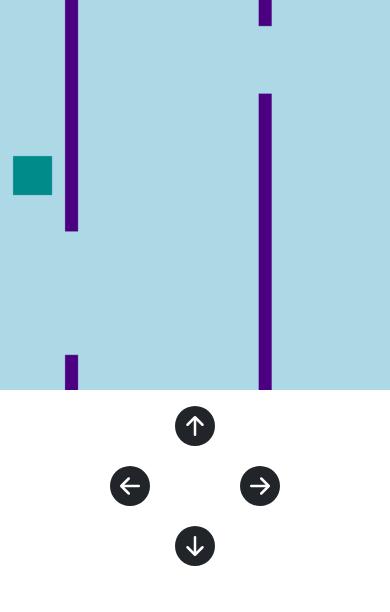
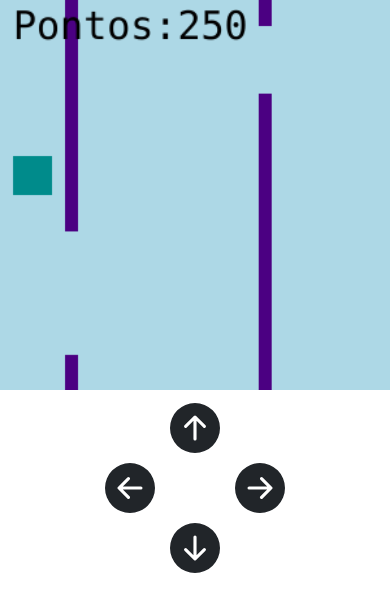
Before and after one commit to Yasmin002/JogoMobile, a website: page www/index.html in a window 390 px wide. Drawn offline with nearby package versions, Linux system fonts and the light colour scheme.

Commit message:
Projeto Jogo Mobile finalizado

```diff
--- a/www/components/script.js
+++ b/www/components/script.js
@@ -22,14 +22,15 @@
  setTimeout(parar, 800);
  });
 }
-
 var personagemObj;
 var obstaculo = [];
+var pontos;
 
 ///Inicio do Jogo
 function inicioJogo(){
 areaJogo.start();
 personagemObj = new componente('#008B8B', 10, 120, 30, 30);
+pontos =  new componente('#000', 10, 30, 'Consolas','30px', 'texto');
 }
 
 ///Area do Jogo
@@ -57,17 +58,25 @@ if((areaJogo.frame / n )% 1 == 0){
   return false;
 }
 }
-function componente(cor, x, y, largura, altura){
+function componente(cor, x, y, largura, altura, tipo){
+this.tipo = tipo,
 this.altura = altura,
 this.largura = largura,
 this.x = x,
 this.y = y,
 this.velocidadeX = 0,
 this.velocidadeY = 0,
+this.texto = 0,
 this.atualiza = function(){
  contexto = areaJogo.context;
- contexto.fillStyle = cor
+ if (this.tipo == "texto"){
+contexto.font = this.altura + " " + this.largura;
+contexto.fillStyle = cor;
+contexto.fillText(this.texto, this.x, this.y);
+ }else{
+ contexto.fillStyle = cor,
  contexto.fillRect(this.x,this.y, this.altura, this.largura);
+}
 },
 
 //Nova Posição
@@ -101,8 +110,7 @@ this.novaPosicao = function(){
 
 //Atualiza Area do Jogo
 function atualizaAreaJogo(){
-  let x;
-  let y;
+  let x, y;
   for(i = 0; i < obstaculo.length; i++){
    if(personagemObj.bater(obstaculo[i])){
   areaJogo.parar();
@@ -126,6 +134,8 @@ function atualizaAreaJogo(){
     obstaculo[i].x += -1;
     obstaculo[i].atualiza();
   }
+  pontos.texto = "Pontos:" + areaJogo.frame;
+  pontos.atualiza();
   personagemObj.novaPosicao();
   personagemObj.atualiza();
   }
--- a/www/css/style.css
+++ b/www/css/style.css
@@ -8,6 +8,6 @@ button{
 }
 
 button svg {
-width: 40px;
-height: 40px;
+width: 50px;
+height: 50px;
 }
```
